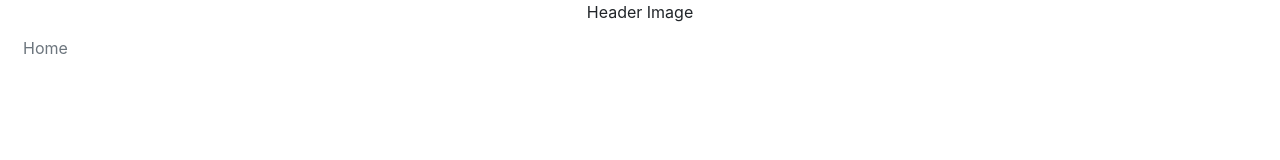
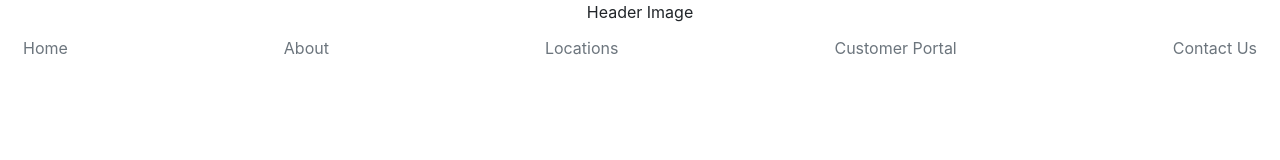
Before and after one commit to aprilstaedt/WEB-289, a plain HTML site: page index.html in a window 1280 px wide. Drawn offline with nearby package versions, Linux system fonts and the light colour scheme.

Commit message:
Update index.html

```diff
--- a/index.html
+++ b/index.html
@@ -26,6 +26,10 @@
         <div class="nav-scroller py-1 mb-2">
             <nav class="nav d-flex justify-content-between">
                 <a class="p-2 text-muted" href="index.html">Home</a>
+		<a class="p-2 text-muted" href="about.html">About</a>
+	    	<a class="p-2 text-muted" href="locations.html">Locations</a>
+		<a class="p-2 text-muted" href="portal.html">Customer Portal</a>
+	  	<a class="p-2 text-muted" href="contact.html">Contact Us</a>
             </nav>
         </div>
     </div>
```
